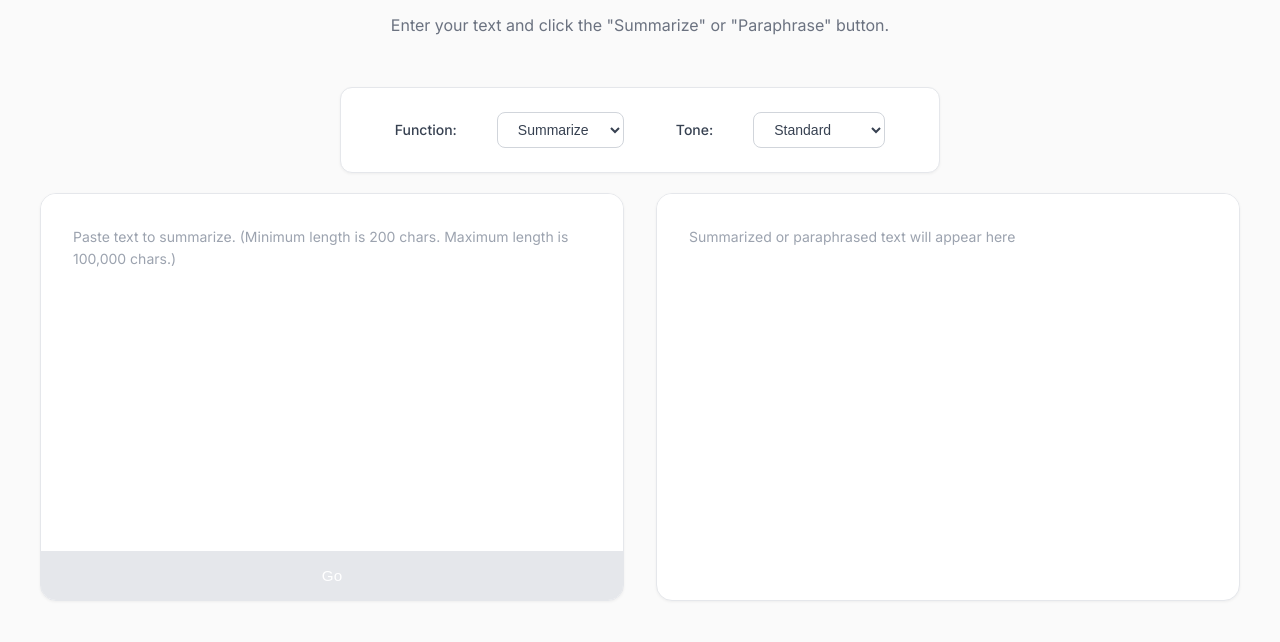
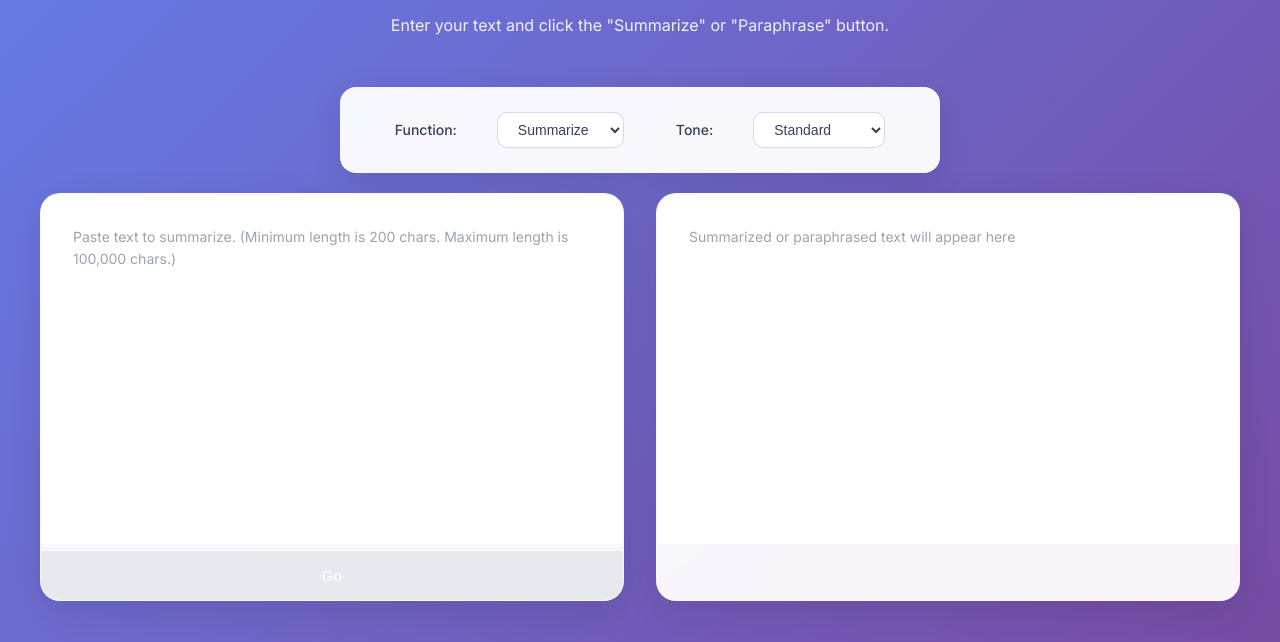
Before and after one commit to garimabhayanaa/AI-Text-Summarizer, a website: page public/index.html in a window 1280 px wide. Shown: the part 158-800 px from the top of the page. Drawn offline with Linux system fonts and the light colour scheme.

Commit message:
Updated stylesheet.css

```diff
--- a/public/stylesheet.css
+++ b/public/stylesheet.css
@@ -8,7 +8,7 @@
 
 body {
   font-family: 'Inter', -apple-system, BlinkMacSystemFont, 'Segoe UI', sans-serif;
-  background: #fafafa;
+  background: linear-gradient(135deg, #667eea 0%, #764ba2 100%);
   color: #1a1a1a;
   min-height: 100vh;
   padding: 2rem 1rem;
@@ -19,15 +19,16 @@ h1 {
   text-align: center;
   font-weight: 600;
   font-size: 2.5rem;
-  color: #1a1a1a;
+  color: white;
   margin-bottom: 0.5rem;
   letter-spacing: -0.025em;
+  text-shadow: 0 2px 4px rgba(0, 0, 0, 0.1);
 }
 
 p {
   text-align: center;
   font-size: 1rem;
-  color: #6b7280;
+  color: rgba(255, 255, 255, 0.9);
   margin-bottom: 1rem;
   font-weight: 400;
 }
@@ -39,10 +40,11 @@ p {
   gap: 2rem;
   margin: 3rem auto;
   padding: 1.5rem 2rem;
-  background: white;
-  border-radius: 12px;
-  box-shadow: 0 1px 3px rgba(0, 0, 0, 0.05);
-  border: 1px solid #e5e7eb;
+  background: rgba(255, 255, 255, 0.95);
+  backdrop-filter: blur(10px);
+  border-radius: 16px;
+  box-shadow: 0 8px 32px rgba(0, 0, 0, 0.1);
+  border: 1px solid rgba(255, 255, 255, 0.2);
   max-width: 600px;
 }
 
@@ -55,24 +57,26 @@ p {
 
 .navbar select {
   padding: 0.5rem 1rem;
-  border: 1px solid #d1d5db;
-  border-radius: 8px;
-  background: white;
+  border: 1px solid rgba(102, 126, 234, 0.3);
+  border-radius: 10px;
+  background: rgba(255, 255, 255, 0.9);
   font-size: 0.875rem;
   color: #374151;
   cursor: pointer;
   transition: all 0.2s ease;
   outline: none;
   min-width: 120px;
+  backdrop-filter: blur(5px);
 }
 
 .navbar select:hover {
-  border-color: #9ca3af;
+  border-color: #667eea;
+  background: white;
 }
 
 .navbar select:focus {
-  border-color: #3b82f6;
-  box-shadow: 0 0 0 3px rgba(59, 130, 246, 0.1);
+  border-color: #667eea;
+  box-shadow: 0 0 0 3px rgba(102, 126, 234, 0.2);
 }
 
 .container {
@@ -84,18 +88,19 @@ p {
 }
 
 .text-box {
-  background: white;
-  border-radius: 16px;
-  box-shadow: 0 1px 3px rgba(0, 0, 0, 0.05);
-  border: 1px solid #e5e7eb;
+  background: rgba(255, 255, 255, 0.95);
+  backdrop-filter: blur(10px);
+  border-radius: 20px;
+  box-shadow: 0 8px 32px rgba(0, 0, 0, 0.1);
+  border: 1px solid rgba(255, 255, 255, 0.2);
   padding: 0;
   overflow: hidden;
-  transition: all 0.2s ease;
+  transition: all 0.3s ease;
 }
 
 .text-box:hover {
-  box-shadow: 0 4px 12px rgba(0, 0, 0, 0.08);
-  border-color: #d1d5db;
+  box-shadow: 0 12px 40px rgba(0, 0, 0, 0.15);
+  transform: translateY(-2px);
 }
 
 textarea {
@@ -118,26 +123,27 @@ textarea::placeholder {
 }
 
 textarea:focus {
-  background: #fefefe;
+  background: rgba(255, 255, 255, 0.98);
 }
 
 .submit-button {
   width: 100%;
-  background: linear-gradient(135deg, #3b82f6 0%, #1d4ed8 100%);
+  background: linear-gradient(135deg, #667eea 0%, #764ba2 100%);
   color: white;
   font-weight: 500;
   border: none;
   padding: 1rem 2rem;
   font-size: 0.95rem;
   cursor: pointer;
-  transition: all 0.2s ease;
+  transition: all 0.3s ease;
   position: relative;
   overflow: hidden;
 }
 
 .submit-button:hover:not(:disabled) {
-  background: linear-gradient(135deg, #2563eb 0%, #1e40af 100%);
+  background: linear-gradient(135deg, #5a6fd8 0%, #6a4190 100%);
   transform: translateY(-1px);
+  box-shadow: 0 8px 25px rgba(102, 126, 234, 0.4);
 }
 
 .submit-button:active:not(:disabled) {
@@ -145,7 +151,7 @@ textarea:focus {
 }
 
 .submit-button:disabled {
-  background: #e5e7eb;
+  background: rgba(229, 231, 235, 0.8);
   color: #9ca3af;
   cursor: not-allowed;
   transform: none;
```
